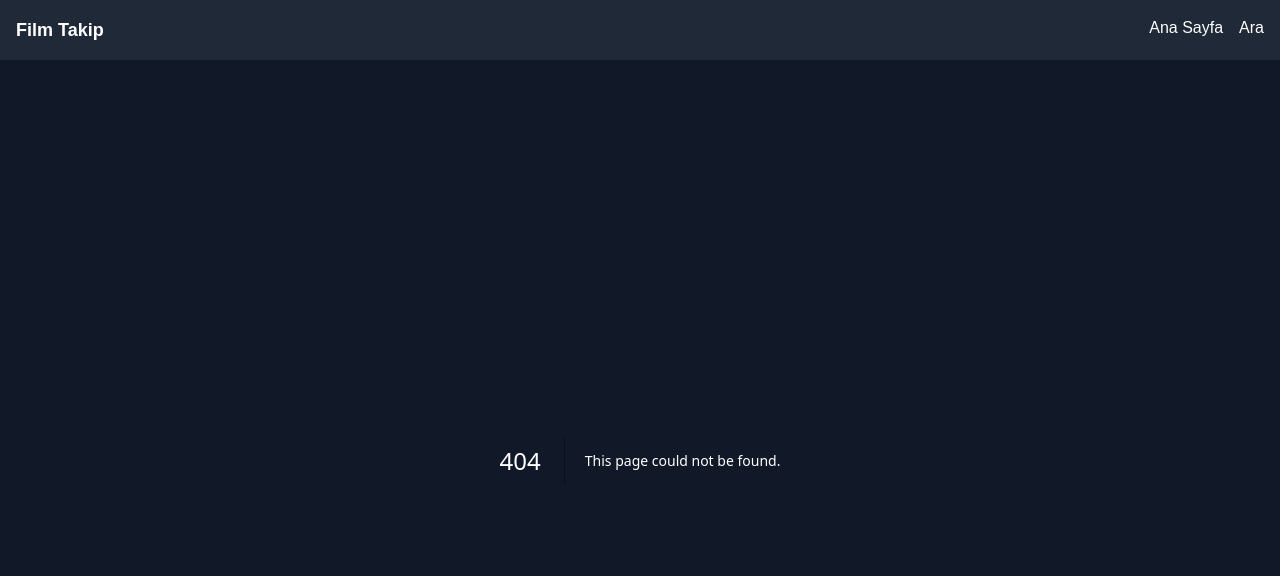
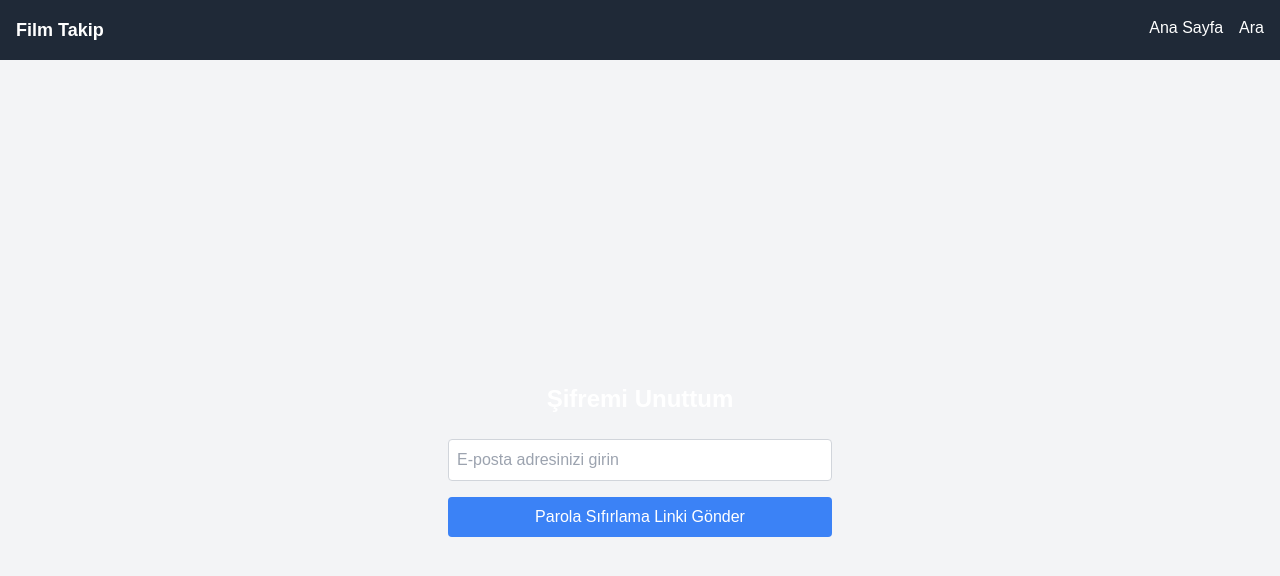
Before and after one commit to FurkanFirat23/movie-tracking-app, a Next.js app: page /auth/forgot-password in a window 1280 px wide. Before the commit this address had no page. Shown: the top 576 px of the page. Built offline with nearby package versions, Linux system fonts and the light colour scheme.

Commit message:
added more auth functions

```diff
--- /dev/null
+++ b/app/auth/forgot-password/page.tsx
@@ -0,0 +1,49 @@
+"use client";
+
+import { useState } from "react";
+
+export default function ForgotPassword() {
+  const [email, setEmail] = useState("");
+  const [message, setMessage] = useState("");
+
+  const handleResetPassword = async () => {
+    try {
+      const response = await fetch("/api/auth/reset-password", {
+        method: "POST",
+        headers: { "Content-Type": "application/json" },
+        body: JSON.stringify({ email }),
+      });
+
+      const data = await response.json();
+      if (response.ok) {
+        setMessage("Parola sıfırlama linki e-posta adresinize gönderildi.");
+      } else {
+        setMessage(data.error || "Bir hata oluştu.");
+      }
+    } catch (error) {
+      setMessage("Sunucuya bağlanırken bir hata oluştu.");
+    }
+  };
+
+  return (
+    <div className="flex flex-col items-center justify-center h-screen bg-gray-100">
+      <h1 className="text-2xl font-bold mb-6">Şifremi Unuttum</h1>
+      <div className="w-full max-w-sm">
+        <input
+          type="email"
+          placeholder="E-posta adresinizi girin"
+          className="p-2 border border-gray-300 rounded w-full mb-4 text-black bg-white focus:outline-none focus:ring-2 focus:ring-blue-500"
+          value={email}
+          onChange={(e) => setEmail(e.target.value)}
+        />
+        <button
+          onClick={handleResetPassword}
+          className="bg-blue-500 text-white p-2 w-full rounded hover:bg-blue-600 focus:outline-none"
+        >
+          Parola Sıfırlama Linki Gönder
+        </button>
+        {message && <p className="mt-4 text-sm text-center text-gray-600">{message}</p>}
+      </div>
+    </div>
+  );
+}
--- a/app/login/page.tsx
+++ b/app/auth/login/page.tsx
@@ -20,6 +20,20 @@
           Giriş Yap
         </button>
       </form>
+      {/* Links */}
+      <div className="mt-4 text-center">
+        <p className="text-sm">
+          Üye değil misiniz?{" "}
+          <a href="/auth/register" className="text-blue-500 underline hover:text-blue-700">
+            Kayıt Ol
+          </a>
+        </p>
+        <p className="text-sm mt-2">
+          <a href="/auth/forgot-password" className="text-blue-500 underline hover:text-blue-700">
+            Şifremi Unuttum
+          </a>
+        </p>
+      </div>
     </div>
   );
 }
--- a/app/register/page.tsx
+++ b/app/auth/register/page.tsx
@@ -26,6 +26,18 @@
           Kayıt Ol
         </button>
       </form>
+      {/* Alt Kısım: Giriş Yap Linki */}
+      <div className="mt-4 text-center">
+        <p className="text-sm">
+          Zaten bir hesabınız var mı?{" "}
+          <a
+            href="/auth/login"
+            className="text-green-500 underline hover:text-green-700"
+          >
+            Giriş Yap
+          </a>
+        </p>
+      </div>
     </div>
   );
 }
--- a/app/page.tsx
+++ b/app/page.tsx
@@ -35,12 +35,12 @@
       <nav className="flex justify-between items-center bg-gray-800 p-4 text-white">
         <h1 className="text-2xl font-bold">Film Takip Uygulaması</h1>
         <div className="space-x-4">
-          <Link href="/login">
+          <Link href="/auth/login">
             <button className="bg-blue-500 hover:bg-blue-600 px-4 py-2 rounded transition">
               Giriş Yap
             </button>
           </Link>
-          <Link href="/register">
+          <Link href="/auth/register">
             <button className="bg-green-500 hover:bg-green-600 px-4 py-2 rounded transition">
               Kayıt Ol
             </button>
```
